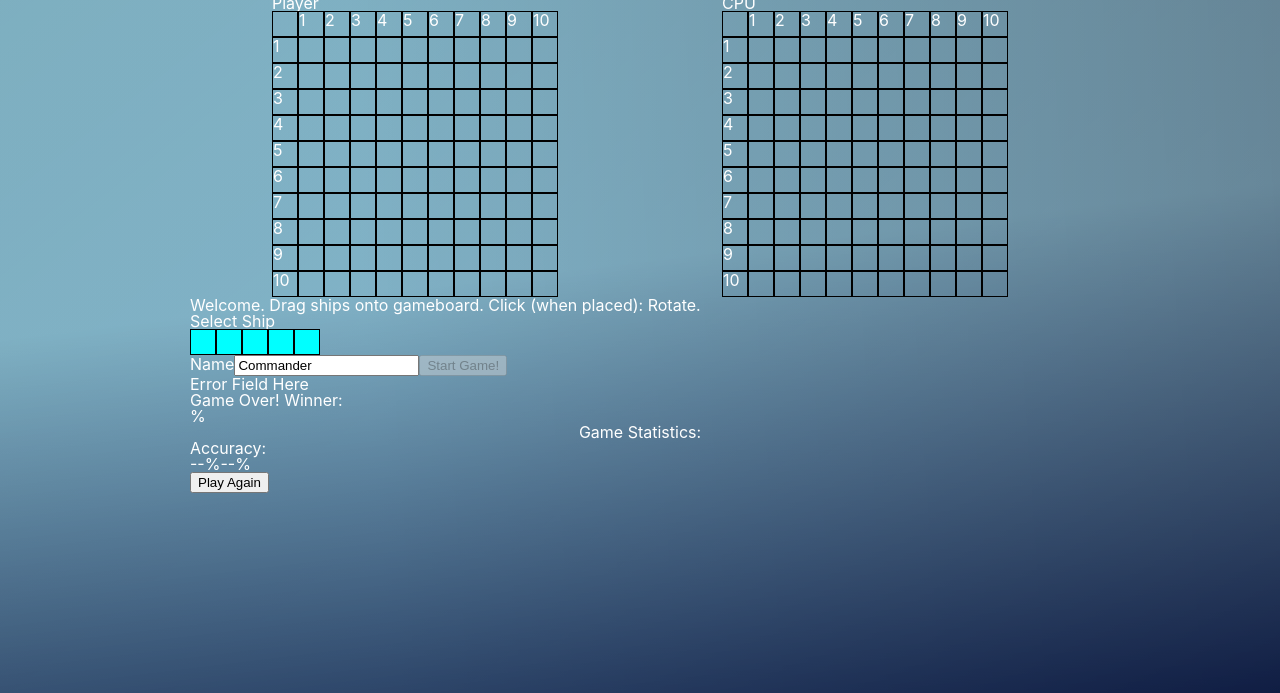
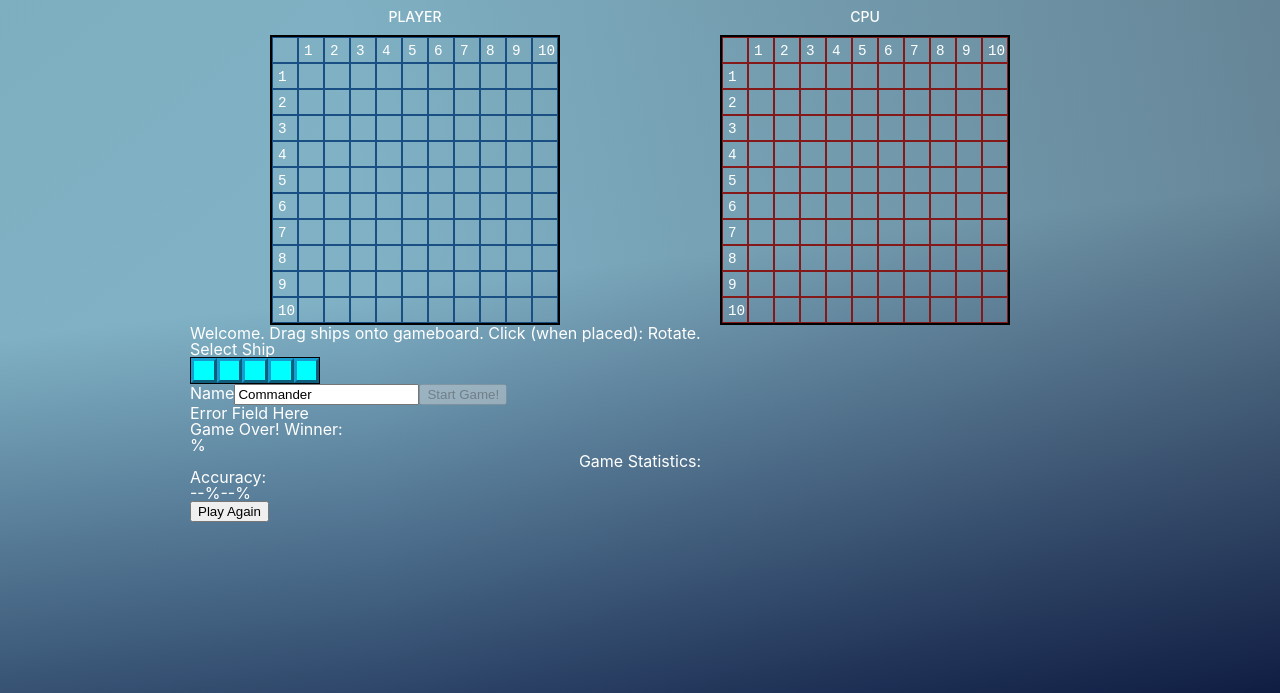
Before and after one commit to Datrinon/battleships, a website built with webpack: page dist/index.html in a window 1280 px wide. Shown: the part 85-778 px from the top of the page. Built offline with nearby package versions, Linux system fonts and the light colour scheme.

Commit message:
Add CSS; gameboard and ship
Removed some aesthetic CSS from game.css and moved this over to page.css

```diff
--- a/src/css/game.css
+++ b/src/css/game.css
@@ -65,10 +65,6 @@
   cursor: move;
 }
 
-.draggable:hover {
-  background-color: blue;
-}
-
 .valid-drag {
   border: 1px solid rgb(0, 255, 55);
   background-color: rgba(0, 255, 64, 0.3);
@@ -76,9 +72,6 @@
 
 div.ship.ship-placed {
   position: absolute;
-  top: 0;
-  left: 0;
-  background-color: greenyellow;
   z-index: 10;
 }
 
--- a/src/css/page.css
+++ b/src/css/page.css
@@ -6,7 +6,13 @@ html, body {
 body {
   display: flex;
   flex-direction: column;
+  font-family: -apple-system, BlinkMacSystemFont, 'Segoe UI', Roboto, Oxygen, Ubuntu, Cantarell, 'Open Sans', 'Helvetica Neue', sans-serif;
+  color: white;
+  background: linear-gradient(353deg, rgb(8 21 61 / 89%), rgb(165 222 228 / 50%) 55.71%),
+  linear-gradient(266deg, rgb(23 31 30 / 80%), rgb(94 151 151 / 73%) 70.71%),
+  linear-gradient(142deg, rgb(16 13 138 / 80%), rgb(0 0 255 / 60%) 70.71%);
 }
+
 .content {
   flex: 1 0 auto;
 }
@@ -22,20 +28,13 @@ body {
 .footer a {
   text-decoration: none;
   color: white;
+  font-size: 0.9rem;
 }
 
 .footer .gh-icon {
   width: 16px;
   padding: 2px;
   padding-left: 5px;
-}
-
-body {
-  font-family: -apple-system, BlinkMacSystemFont, 'Segoe UI', Roboto, Oxygen, Ubuntu, Cantarell, 'Open Sans', 'Helvetica Neue', sans-serif;
-  color: white;
-  background: linear-gradient(353deg, rgb(8 21 61 / 89%), rgb(165 222 228 / 50%) 55.71%),
-  linear-gradient(266deg, rgb(23 31 30 / 80%), rgb(94 151 151 / 73%) 70.71%),
-  linear-gradient(142deg, rgb(16 13 138 / 80%), rgb(0 0 255 / 60%) 70.71%);
 }
 
 .header {
@@ -57,3 +56,63 @@ body {
 .logo-pic {
   width: 64px;
 }
+
+.p1 .gameboard-grid {
+  border: 2px solid black;
+}
+
+.p2 .gameboard-grid {
+  border: 2px solid black;
+}
+
+.p1.gameboard .cell {
+  border: 1px solid rgb(25,79,131);
+}
+
+.p2.gameboard .cell {
+  border: 1px solid rgb(131, 25, 25);
+}
+
+.gameboard-owner {
+  text-align: center;
+  margin: 10px;
+  font-size: 125%;
+  font-variant-caps: all-small-caps;
+  font-weight: 500;
+}
+
+.ship {
+  border: 1px solid black;
+}
+
+div.ship.draggable div.cell {
+  border: 3px outset #189dd1;
+  width: 19.7px;
+  height: 19.1px;
+}
+
+div.ship-placed.vertical div.cell {
+  height: 19.7px;
+  width: 19.1px;
+}
+
+
+.ship-placed {
+  top: -2px;
+  left: -2px;
+  background-color: #189dd1;
+}
+
+div.ship.ship-placed:hover {
+  box-shadow: 0px 0px 10px rgba(184, 233, 255, 0.562);
+  border: 1px solid orange;
+  background-color: rgba(184,233,255,0.562);
+}
+
+.cell.numbering .number-label {
+  display: inline-block;
+  margin: 6px 5px;
+  font-family: monospace;
+  font-size: 110%;
+  width: fit-content;
+}
--- a/src/js/BattleshipElement.js
+++ b/src/js/BattleshipElement.js
@@ -64,19 +64,20 @@ import logo from '../images/battleship.png';
 
     const gridSize = this.gameManager.players[0].gameboard.size;
     const numberCell = component.div("cell", "numbering");
+    const numberText = component.p("", "number-label");
 
+    numberCell.append(numberText);
     gameboardGrid.prepend(component.div("cell", "blank"));
 
     // create row numbering
     for (let i = 0; i < gridSize; i++) {
-      numberCell.textContent = i + 1;
+      numberText.textContent = i + 1;
       gameboardGrid.append(numberCell.cloneNode(true));
     }
 
     // create column numbering and cells
     for (let i = 0; i < gridSize; i++) {
-      numberCell.textContent = i + 1;
-
+      numberText.textContent = i + 1;
       gameboardGrid.append(numberCell.cloneNode(true));
 
       for (let j = 0; j < gridSize; j++) {
```
Also changed, not shown: dist/index.bundle.js.
